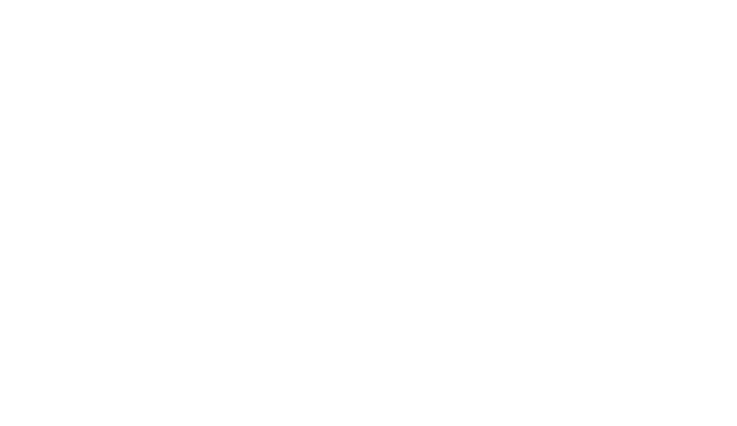
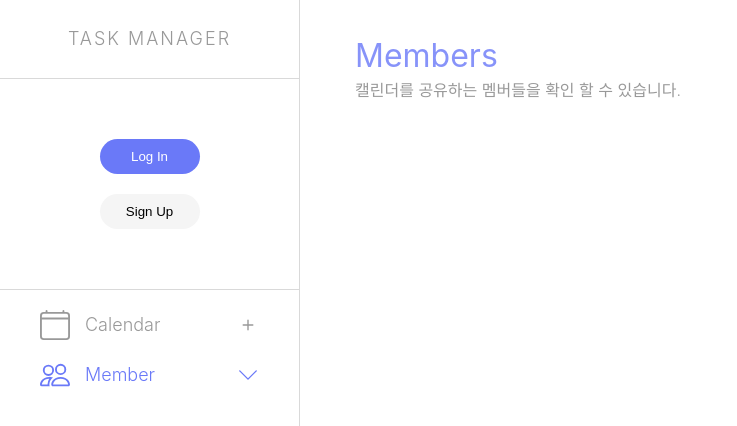
Before and after one commit to supercoding-Project/frontend-3rd, a React (Vite) app: page /members in a window 1280 px wide. Before the commit this address had no page. Shown: the top 426 px of the page, without its empty margins (0-737 px from the left). Built offline with nearby package versions, Linux system fonts and the light colour scheme.

Commit message:
member탭 -> 공유캘린더 멤버 목록조회

```diff
--- a/package.json
+++ b/package.json
@@ -12,7 +12,9 @@
   "dependencies": {
     "axios": "^1.8.2",
     "date-fns": "^4.1.0",
+    "firebase": "^11.4.0",
     "react": "^19.0.0",
+    "react-accessible-accordion": "^5.0.0",
     "react-dom": "^19.0.0",
     "react-hook-form": "^7.54.2",
     "react-icons": "^5.5.0",
--- a/src/App.jsx
+++ b/src/App.jsx
@@ -8,6 +8,7 @@
 import Toast from './components/Notifications/Toast';
 import ChatList from './components/Chat/ChatList';
 import ScheduleEdit from './pages/ScheduleEdit/ScheduleEdit';
+import MemberList from './pages/Members/MemberList';
 
 const App = () => {
   const location = useLocation();
@@ -22,6 +23,7 @@
           <Route path='/myPage' element={<MyPage />} />
           <Route path='/notifications' element={<Notifications />} />
           <Route path='/schedule-edit' element={<ScheduleEdit />} />
+          <Route path='/members' element={<MemberList />} />
         </Route>
         <Route path='/chat-list' element={<ChatList />} />
       </Routes>
--- a/src/components/Layout/Aside/Aside.jsx
+++ b/src/components/Layout/Aside/Aside.jsx
@@ -9,6 +9,10 @@
 const AsideContainer = styled.aside`
   width: 300px;
   border-right: 1px solid var(--color-border);
+  height: 100vh; /* 전체 높이 고정 */
+  display: flex;
+  flex-direction: column; /* 📌 로그아웃 버튼을 아래로 밀리게 함 */
+  overflow-y: auto; /* 기본적으로 숨김 */
 `;
 
 const Aside = () => {
--- /dev/null
+++ b/src/components/Layout/Aside/Nav/Members/CalendarListForMemberList.jsx
@@ -0,0 +1,47 @@
+import React from 'react';
+import styled from 'styled-components';
+
+const ListContainer = styled.div`
+  display: flex;
+  flex-direction: column;
+  margin-left: 20px;
+  gap: 5px;
+  margin-bottom: 30px;
+`;
+
+const CheckboxLabel1 = styled.label`
+  display: flex;
+  align-items: center;
+  font-size: 12px;
+  cursor: pointer;
+  background-color: var(--color-calendar-3);
+`;
+
+const CheckboxLabel2 = styled.label`
+  display: flex;
+  align-items: center;
+  font-size: 12px;
+  cursor: pointer;
+  background-color: var(--color-calendar-5);
+`;
+
+const Checkbox = styled.input`
+  margin-right: 10px;
+`;
+
+const CalendarListForMemberList = () => {
+  return (
+    <ListContainer>
+      <CheckboxLabel1>
+        <Checkbox type='checkbox' />
+        공유캘린더1
+      </CheckboxLabel1>
+      <CheckboxLabel2>
+        <Checkbox type='checkbox' />
+        공유캘린더2
+      </CheckboxLabel2>
+    </ListContainer>
+  );
+};
+
+export default CalendarListForMemberList;
--- a/src/components/Layout/Aside/Nav/Nav.jsx
+++ b/src/components/Layout/Aside/Nav/Nav.jsx
@@ -1,11 +1,31 @@
-import React, { useContext } from 'react';
+import React, { useContext, useState } from 'react';
 import styled from 'styled-components';
+import {
+  Accordion,
+  AccordionItem,
+  AccordionItemHeading,
+  AccordionItemButton,
+  AccordionItemPanel,
+} from 'react-accessible-accordion';
 import { Link, useLocation, useNavigate } from 'react-router-dom';
-import { BsCalendar4, BsCalendarFill, BsPlus, BsPeople, BsPeopleFill, BsBoxArrowLeft } from 'react-icons/bs';
+import {
+  BsCalendar4,
+  BsCalendarFill,
+  BsPlus,
+  BsPeople,
+  BsPeopleFill,
+  BsBoxArrowLeft,
+  BsChevronDown,
+  BsChevronUp,
+} from 'react-icons/bs';
 import { AuthContext } from '../../../../context/AuthContext';
+import CalendarListForMemberList from './Members/CalendarListForMemberList';
 
 const NavContainer = styled.div`
+  flex: 1; /* 📌 남은 공간을 모두 차지하도록 설정 */
   margin: 20px 40px;
+  //overflow-y: auto; /* 📌 내부 스크롤 추가 */
+  padding-bottom: 20px; /* 스크롤 시 로그아웃 버튼과 겹치지 않도록 여백 추가 */
 `;
 
 const NavItem = styled.li`
@@ -38,6 +58,7 @@
   position: absolute;
   bottom: 20px;
   left: 40px;
+  margin-top: auto;
   cursor: pointer;
   svg {
     margin-right: 15px;
@@ -49,27 +70,68 @@
   const location = useLocation();
   const navigate = useNavigate(); // 현재 경로를 가져옵니다.
   const { isAuthenticated, logout } = useContext(AuthContext);
+  const [isToggleOpen, setIsToggleOpen] = useState(false);
 
   const isCalendarPage = location.pathname === '/';
-  const isMemberPage = location.pathname === '/member'; //다른 페이지 선택되어있을 때 모습 확인용
+  const isMemberPage = location.pathname === '/members'; //다른 페이지 선택되어있을 때 모습 확인용
 
   const handleLogout = () => {
     logout();
     navigate('/');
   };
 
+  const handleToggle = () => {
+    setIsToggleOpen(!isToggleOpen);
+  };
+
+  const handleNavigateToCalendar = () => {
+    navigate('/');
+  };
+
+  const handleNavigateToMembers = () => {
+    navigate('/members');
+  };
+
   return (
     <NavContainer>
       <ul>
-        <NavItem $active={isCalendarPage}>
+        <NavItem $active={isCalendarPage} onClick={handleNavigateToCalendar}>
           {isCalendarPage ? <BsCalendarFill /> : <BsCalendar4 />}
           Calendar
           <BsPlus className='plus-icon' />
         </NavItem>
-        <NavItem $active={isMemberPage}>
+        {/* <NavItem $active={isMemberPage} onClick={handleNavigateToMembers}>
           {isMemberPage ? <BsPeopleFill /> : <BsPeople />}
           Member
-        </NavItem>
+          {isToggleOpen ? (
+            <BsChevronUp className='plus-icon' onClick={handleToggle} />
+          ) : (
+            <BsChevronDown className='plus-icon' onClick={handleToggle} />
+          )}
+          {isToggleOpen && <MemberList />}
+        </NavItem> */}
+        <Accordion>
+          <AccordionItem>
+            <AccordionItemHeading>
+              <AccordionItemButton>
+                <NavItem $active={isMemberPage} onClick={handleNavigateToMembers}>
+                  <BsPeople />
+                  Member
+                  {isToggleOpen ? (
+                    <BsChevronUp className='plus-icon' onClick={handleToggle} />
+                  ) : (
+                    <BsChevronDown className='plus-icon' onClick={handleToggle} />
+                  )}
+                </NavItem>
+              </AccordionItemButton>
+            </AccordionItemHeading>
+            {isToggleOpen && (
+              <AccordionItemPanel>
+                <CalendarListForMemberList />
+              </AccordionItemPanel>
+            )}
+          </AccordionItem>
+        </Accordion>
       </ul>
       {isAuthenticated ? (
         <Logout onClick={handleLogout}>
--- a/src/components/Layout/Aside/UserPanel/ButtonGroup.jsx
+++ b/src/components/Layout/Aside/UserPanel/ButtonGroup.jsx
@@ -21,9 +21,6 @@
   return (
     <ButtonGroupContainer>
       <ButtonWithBadge $icon={<BsGearFill />} onClick={() => navigate('/myPage')} />
-      <ButtonWithBadge $icon={<BsChatRightDotsFill />} $badgeCount={2} />
-      <ButtonWithBadge $icon={<BsBellFill />} $badgeCount={5} />
-      <ButtonWithBadge $icon={<BsGearFill />} />
       <ButtonWithBadge
         $icon={<BsChatRightDotsFill />}
         $badgeCount={2}
--- /dev/null
+++ b/src/components/Members/MemberTitle.jsx
@@ -0,0 +1,31 @@
+import React from 'react';
+import styled from 'styled-components';
+
+const TitleContainer = styled.div`
+  margin-left: 35px;
+  margin-top: 20px;
+`;
+
+const Title = styled.h1`
+  font-size: 2rem;
+  font-weight: bolder;
+  color: var(--color-main-active);
+  opacity: 0.8;
+`;
+
+const Description = styled.div`
+  font-size: 1rem;
+  margin-top: 10px;
+  color: var(--color-text-disabled);
+`;
+
+const MemberTitle = () => {
+  return (
+    <TitleContainer>
+      <Title>Members</Title>
+      <Description>캘린더를 공유하는 멤버들을 확인 할 수 있습니다.</Description>
+    </TitleContainer>
+  );
+};
+
+export default MemberTitle;
--- /dev/null
+++ b/src/pages/Members/MemberList.jsx
@@ -0,0 +1,12 @@
+import React from 'react';
+import MemberTitle from '../../components/Members/MemberTitle';
+
+const MemberList = () => {
+  return (
+    <div>
+      <MemberTitle />
+    </div>
+  );
+};
+
+export default MemberList;
```
Also changed, not shown: src/components/common/SignUpModal.jsx (+63 -9 lines), src/firebase.js (added, +22 -0 lines), 1 other file (tests, documents, lock files or other folders).
